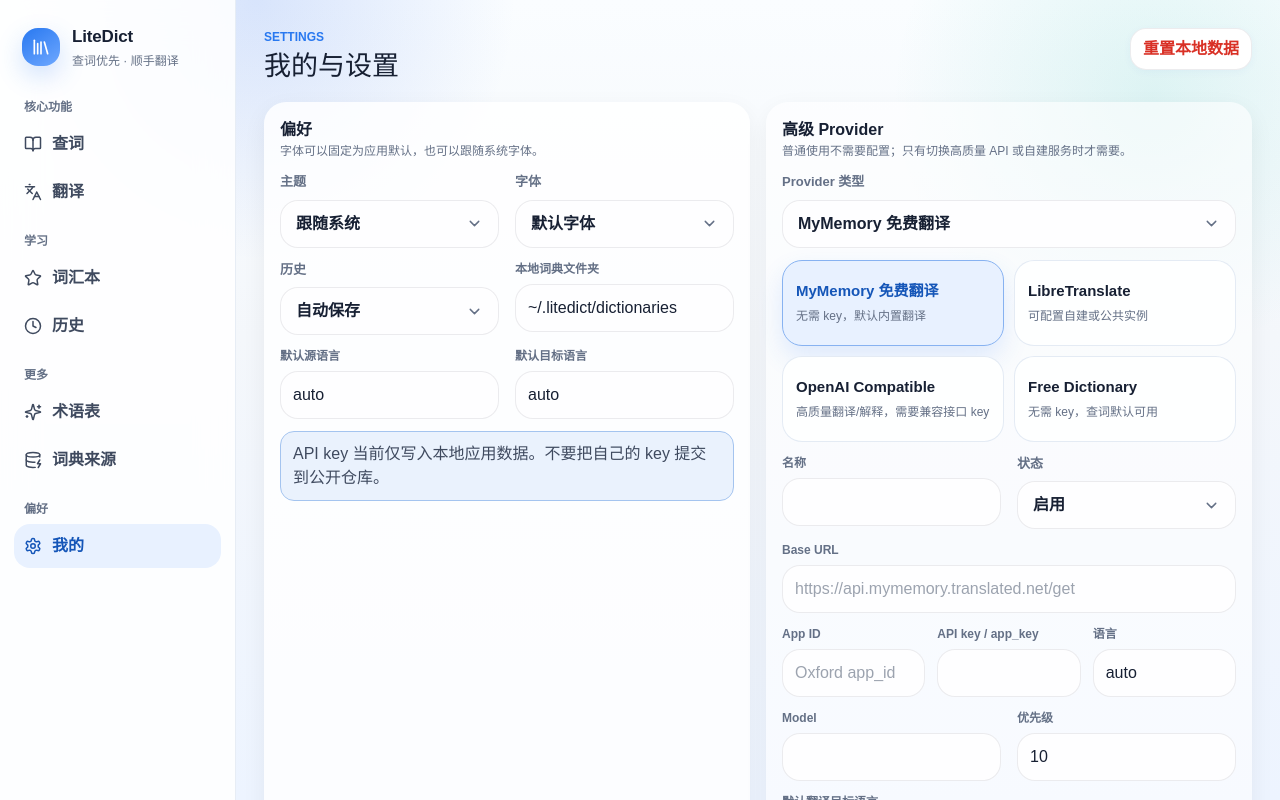
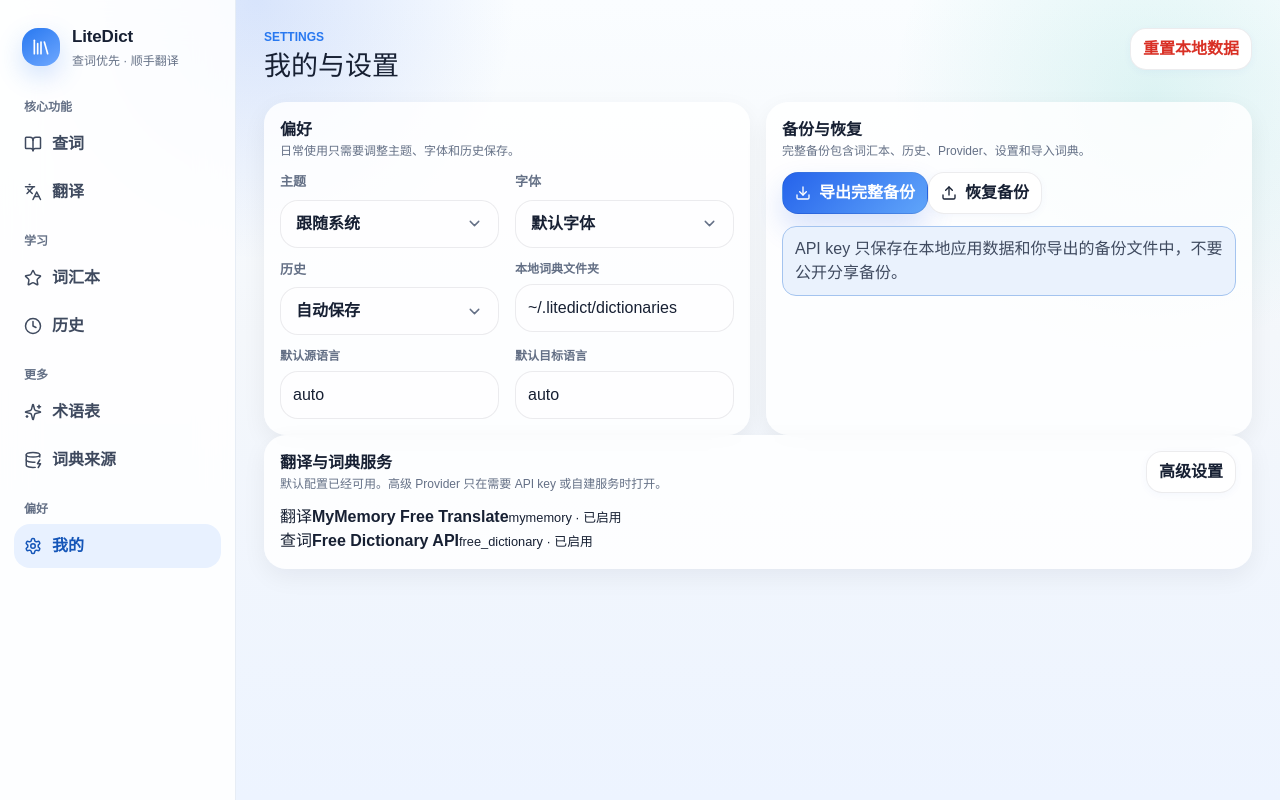
Before and after one commit to Becauseiloveyo/translation, a React (Vite) app: page / in a window 1280 px wide. Both pictures are taken after a click on the button "我的". Built offline with nearby package versions, Linux system fonts and the light colour scheme.

Commit message:
Add backup restore and collapse advanced providers

```diff
--- a/src/pages/SettingsPage.tsx
+++ b/src/pages/SettingsPage.tsx
@@ -1,13 +1,14 @@
-import { PlugZap, Plus, Save, Trash2 } from "lucide-react";
-import { FormEvent, useMemo, useState } from "react";
+import { Download, PlugZap, Plus, Save, Trash2, Upload } from "lucide-react";
+import { ChangeEvent, FormEvent, useMemo, useState } from "react";
 import { AppSelect, AppSelectOption } from "../components/AppSelect";
 import { EmptyState } from "../components/EmptyState";
 import { PageHeader } from "../components/PageHeader";
 import { createDictionaryProvider, canUseRemoteDictionaryProvider } from "../services/dictionary/remoteDictionaryProviders";
-import { resetStore, upsertProvider } from "../services/storage/localStore";
+import { importStoreBackup, resetStore, upsertProvider } from "../services/storage/localStore";
 import { PageProps } from "../types/app";
 import { ApiProvider, AppSettings, FontMode, ProviderPurpose, ProviderType } from "../types/models";
 import { createId, nowIso } from "../utils/id";
+import { downloadTextFile } from "../utils/text";
 
 type ProviderForm = {
   id?: string;
@@ -77,11 +78,16 @@ const enabledOptions: AppSelectOption[] = [
 export function SettingsPage({ store, setStore }: PageProps) {
   const [providerForm, setProviderForm] = useState<ProviderForm>(emptyProviderForm);
   const [testMessage, setTestMessage] = useState("");
+  const [backupMessage, setBackupMessage] = useState("");
+  const [showAdvancedProviders, setShowAdvancedProviders] = useState(false);
 
   const sortedProviders = useMemo(
     () => [...store.apiProviders].sort((a, b) => a.priority - b.priority || a.name.localeCompare(b.name)),
     [store.apiProviders]
   );
+
+  const enabledTranslateProvider = sortedProviders.find((provider) => provider.enabled && provider.useFor.includes("translate") && provider.type !== "mock");
+  const enabledDictionaryProvider = sortedProviders.find((provider) => provider.enabled && provider.useFor.includes("dictionary") && provider.type !== "mock");
 
   function updateSetting<K extends keyof AppSettings>(key: K, value: AppSettings[K]) {
     setStore((current) => ({
@@ -91,6 +97,30 @@ export function SettingsPage({ store, setStore }: PageProps) {
         [key]: value
       }
     }));
+  }
+
+  function exportBackup() {
+    const exportedAt = new Date().toISOString();
+    const backup = JSON.stringify({ ...store, exportedAt, app: "LiteDict" }, null, 2);
+    downloadTextFile(`litedict-backup-${exportedAt.slice(0, 10)}.json`, backup, "application/json;charset=utf-8");
+    setBackupMessage("完整备份已导出。它包含设置、Provider、词汇本、历史、词典数据。请妥善保存。 ");
+  }
+
+  async function importBackup(event: ChangeEvent<HTMLInputElement>) {
+    const file = event.target.files?.[0];
+    if (!file) {
+      return;
+    }
+    try {
+      const text = await file.text();
+      const next = importStoreBackup(text);
+      setStore(next);
+      setBackupMessage("备份已恢复。当前页面数据已经替换为导入内容。 ");
+    } catch {
+      setBackupMessage("备份恢复失败。请确认选择的是 LiteDict 导出的 JSON 文件。 ");
+    } finally {
+      event.target.value = "";
+    }
   }
 
   function applyProviderType(typeValue: string) {
@@ -150,6 +180,7 @@ export function SettingsPage({ store, setStore }: PageProps) {
       defaultTargetLang: provider.defaultTargetLang ?? "",
       useFor: provider.useFor
     });
+    setShowAdvancedProviders(true);
     setTestMessage("");
   }
 
@@ -174,7 +205,7 @@ export function SettingsPage({ store, setStore }: PageProps) {
         const entry = await createDictionaryProvider(provider).lookup({ text: "hello", sourceLang: provider.language ?? "en" });
         setTestMessage(entry ? `${provider.name} 查词测试成功：${entry.headword}` : `${provider.name} 未返回 hello 词条。`);
       } catch (caught) {
-        setTestMessage(`查词测试失败：${(caught as Error).message}`);
+        setTestMessage(`查词测试失败：${toFriendlySettingsError(caught)}`);
       }
       return;
     }
@@ -208,7 +239,7 @@ export function SettingsPage({ store, setStore }: PageProps) {
       });
       setTestMessage(response.ok ? "连接测试成功。" : `连接测试返回 HTTP ${response.status}。`);
     } catch (caught) {
-      setTestMessage(`连接测试失败：${(caught as Error).message}`);
+      setTestMessage(`连接测试失败：${toFriendlySettingsError(caught)}`);
     }
   }
 
@@ -228,7 +259,7 @@ export function SettingsPage({ store, setStore }: PageProps) {
         <div className="panel pad stack settings-card">
           <div>
             <div className="panel-title">偏好</div>
-            <div className="muted small">字体可以固定为应用默认，也可以跟随系统字体。</div>
+            <div className="muted small">日常使用只需要调整主题、字体和历史保存。</div>
           </div>
           <div className="grid-two">
             <AppSelect
@@ -281,9 +312,47 @@ export function SettingsPage({ store, setStore }: PageProps) {
               />
             </div>
           </div>
-          <div className="notice">API key 当前仅写入本地应用数据。不要把自己的 key 提交到公开仓库。</div>
         </div>
 
+        <div className="panel pad stack settings-card backup-card">
+          <div>
+            <div className="panel-title">备份与恢复</div>
+            <div className="muted small">完整备份包含词汇本、历史、Provider、设置和导入词典。</div>
+          </div>
+          <div className="backup-actions">
+            <button className="button primary" type="button" onClick={exportBackup}>
+              <Download size={16} aria-hidden="true" />
+              导出完整备份
+            </button>
+            <label className="button" htmlFor="settings-backup-import">
+              <Upload size={16} aria-hidden="true" />
+              恢复备份
+            </label>
+            <input id="settings-backup-import" className="hidden-file" type="file" accept=".json,application/json" onChange={importBackup} />
+          </div>
+          {backupMessage ? <div className="notice">{backupMessage}</div> : null}
+          <div className="notice">API key 只保存在本地应用数据和你导出的备份文件中，不要公开分享备份。</div>
+        </div>
+      </div>
+
+      <section className="panel pad stack provider-summary-card">
+        <div className="item-head">
+          <div>
+            <div className="panel-title">翻译与词典服务</div>
+            <div className="muted small">默认配置已经可用。高级 Provider 只在需要 API key 或自建服务时打开。</div>
+          </div>
+          <button className="button" type="button" onClick={() => setShowAdvancedProviders((value) => !value)}>
+            {showAdvancedProviders ? "收起高级" : "高级设置"}
+          </button>
+        </div>
+        <div className="provider-status-grid">
+          <ProviderStatus title="翻译" provider={enabledTranslateProvider} fallback="MyMemory 免费翻译" />
+          <ProviderStatus title="查词" provider={enabledDictionaryProvider} fallback="Free Dictionary API" />
+        </div>
+      </section>
+
+      {showAdvancedProviders ? (
+        <>
           <form className="panel pad stack settings-card provider-wizard" onSubmit={saveProvider}>
             <div className="item-head">
               <div>
@@ -377,7 +446,6 @@ export function SettingsPage({ store, setStore }: PageProps) {
               保存 Provider
             </button>
           </form>
-      </div>
 
           <div className="panel provider-list-panel advanced-provider-list" style={{ marginTop: 16 }}>
             <div className="panel-header">
@@ -426,7 +494,19 @@ export function SettingsPage({ store, setStore }: PageProps) {
               </div>
             )}
           </div>
+        </>
+      ) : null}
     </section>
+  );
+}
+
+function ProviderStatus({ title, provider, fallback }: { title: string; provider?: ApiProvider; fallback: string }) {
+  return (
+    <div className="provider-status-card">
+      <span>{title}</span>
+      <strong>{provider?.name ?? fallback}</strong>
+      <small>{provider ? `${provider.type} · 已启用` : "默认可用"}</small>
+    </div>
   );
 }
 
@@ -461,3 +541,17 @@ function providerPreset(type: ProviderType): Pick<ProviderForm, "name" | "baseUr
 function isDictionaryApiProviderType(type: ProviderType): boolean {
   return type === "free_dictionary" || type === "oxford" || type === "merriam_webster";
 }
+
+function toFriendlySettingsError(caught: unknown): string {
+  const message = caught instanceof Error ? caught.message : String(caught);
+  if (/network|failed to fetch|load failed/i.test(message)) {
+    return "网络连接失败。";
+  }
+  if (/401|403|key|unauthorized|forbidden/i.test(message)) {
+    return "凭据不可用，请检查 API key。";
+  }
+  if (/429|limit|quota|rate/i.test(message)) {
+    return "服务限流或额度不足。";
+  }
+  return message || "测试失败。";
+}
```
Lines whose indentation alone changed are shown as unchanged.
